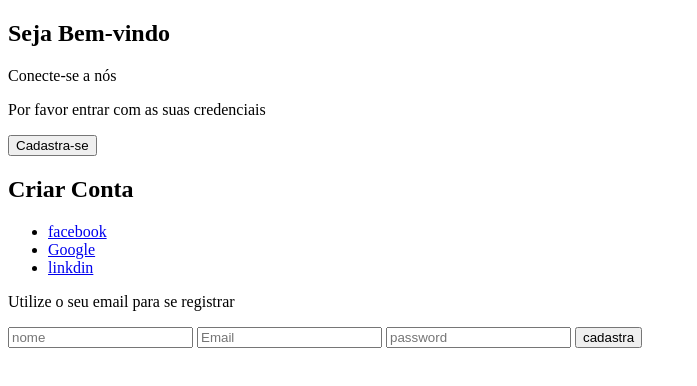
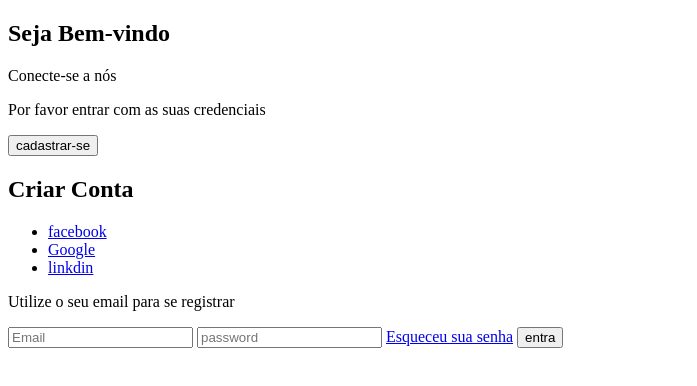
Before and after one commit to Ananias-Domingos/Teladecadastro, a plain HTML site: page telaLogin/login.html in a window 1280 px wide. Shown: the whole page, without its empty margins (0-697 px from the left). Drawn offline with Linux system fonts and the light colour scheme.

```diff
--- a/telaLogin/login.html
+++ b/telaLogin/login.html
@@ -14,7 +14,7 @@
                 <h2>Seja Bem-vindo</h2>
                 <p>Conecte-se a nós</p>
                 <p> Por favor entrar com as suas credenciais</p>
-                <button>Cadastra-se</button>
+                <button>cadastrar-se</button>
             </div>
             <div>
                 <h2>Criar Conta</h2>
@@ -27,10 +27,11 @@
                 </div>
                 <P>Utilize o seu email para se registrar</P>
                 <form action="">
-                    <input type="text" placeholder="nome">
+
                     <input type="email" placeholder="Email">
                     <input type="password" placeholder="password">
-                    <button>cadastra</button>
+                    <a href="#">Esqueceu sua senha</a>
+                    <button>entra</button>
                 </form>
             </div>
 
```
Also changed, not shown: index.html (+1 -1 lines).
